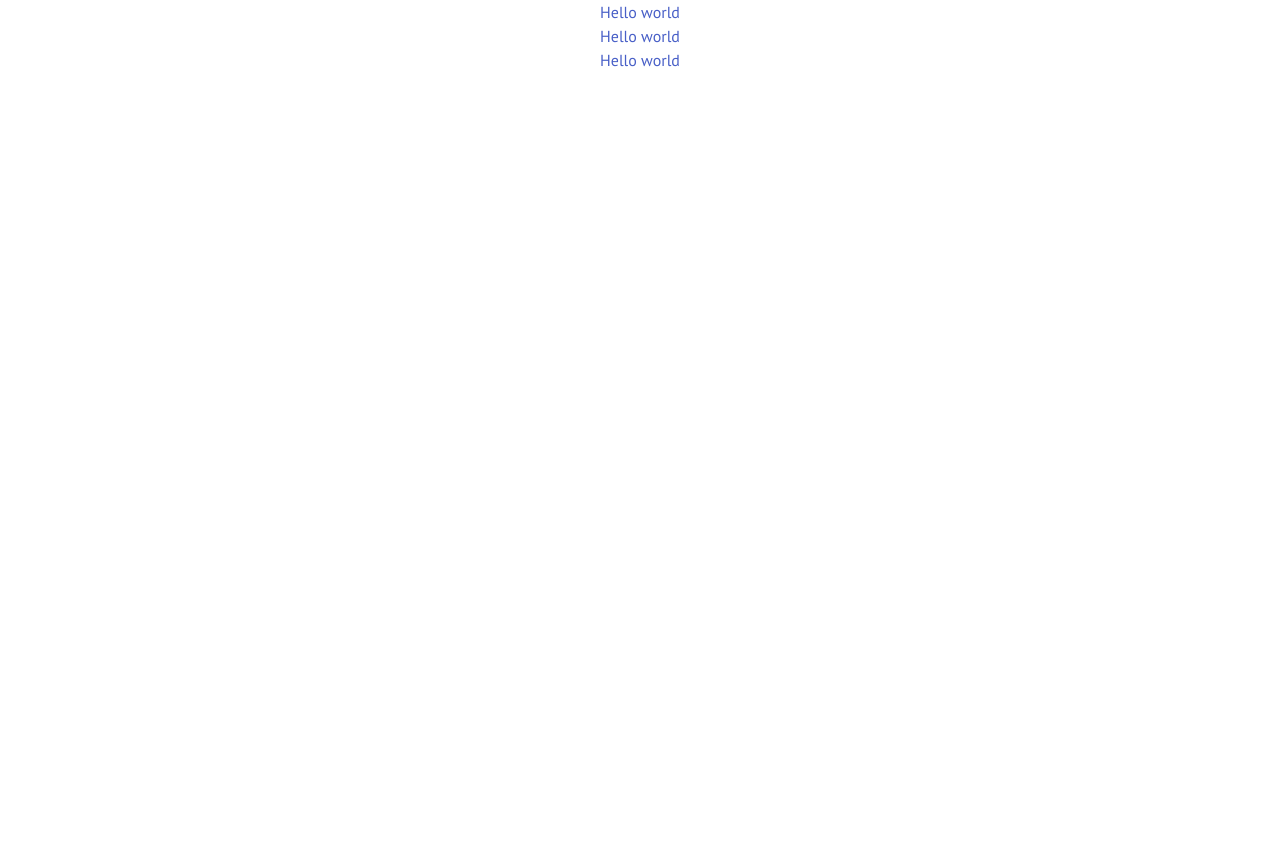
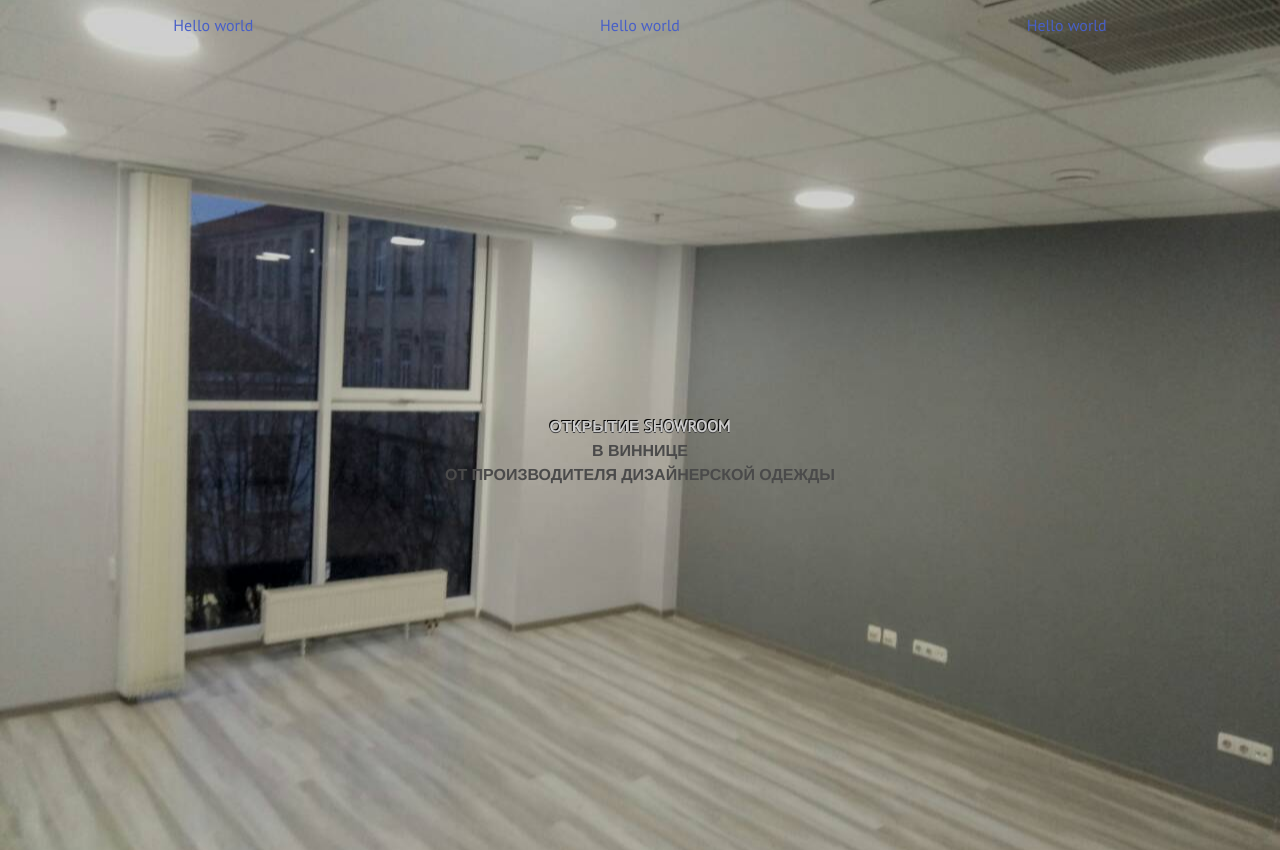
Before and after one commit to Sun1ive/showroom, a Vue app: page / in a window 1280 px wide. Before the commit the page ends 800 px from the top, so only its background shows below. Built offline with nearby package versions, Linux system fonts and the light colour scheme.

Commit message:
added markup

```diff
--- a/package.json
+++ b/package.json
@@ -67,7 +67,7 @@
   },
   "browserslist": [
     "> 1%",
-    "last 2 versions",
+    "last 10 versions",
     "not ie <= 8"
   ]
 }
--- a/src/App.vue
+++ b/src/App.vue
@@ -1,15 +1,18 @@
 <template>
   <div id="app">
     <app-header/>
+    <app-main/>
   </div>
 </template>
 
 <script>
 import Header from '@/components/Header'
+import Main from '@/components/Main'
 
 export default {
   components: {
     'app-header': Header,
+    'app-main': Main,
   },
 };
 </script>
@@ -20,5 +23,9 @@ export default {
   -webkit-font-smoothing: antialiased;
   -moz-osx-font-smoothing: grayscale;
   text-align: center;
+  background-image: url('./assets/background.jpg');
+  background-repeat: no-repeat;
+  background-size: cover;
+  background-position: center center;
 }
 </style>
--- a/src/components/Header.vue
+++ b/src/components/Header.vue
@@ -10,12 +10,11 @@
   </header>
 </template>
 
-<script>
-  export default {
-
-  }
-</script>
-
 <style scoped>
-
+.navBar {
+  display: flex;
+  justify-content: space-around;
+  min-height: 50px;
+  align-items: center;
+}
 </style>
--- /dev/null
+++ b/src/components/Main.vue
@@ -0,0 +1,43 @@
+<template>
+  <main>
+    <section class="head">
+      <h1>Открытие showroom</h1>
+      <h2>В Виннице</h2>
+      <h3>от производителя дизайнерской одежды</h3>
+    </section>
+  </main>
+</template>
+
+<script>
+export default {};
+</script>
+
+<style scoped>
+main {
+  display: flex;
+  flex-direction: column;
+  align-items: center;
+  justify-content: center;
+  flex-grow: 1;
+  min-height: 100vh;
+}
+.head {
+  font-weight: bold;
+  text-transform: uppercase;
+}
+
+h1 {
+  font-size: responsive 2rem 10rem;
+  color: #ccc;
+  text-shadow: -1px -1px #000, 0px 1px 0px #444;
+  font-weight: bold;
+}
+h2 {
+  font-size: responsive 1.5rem 8rem;
+  font-weight: bold;
+}
+h3 {
+  font-size: responsive 1.1rem 4rem;
+  font-weight: bold;
+}
+</style>
```
Also changed, not shown: src/components/Footer.vue (added, +9 -0 lines).
